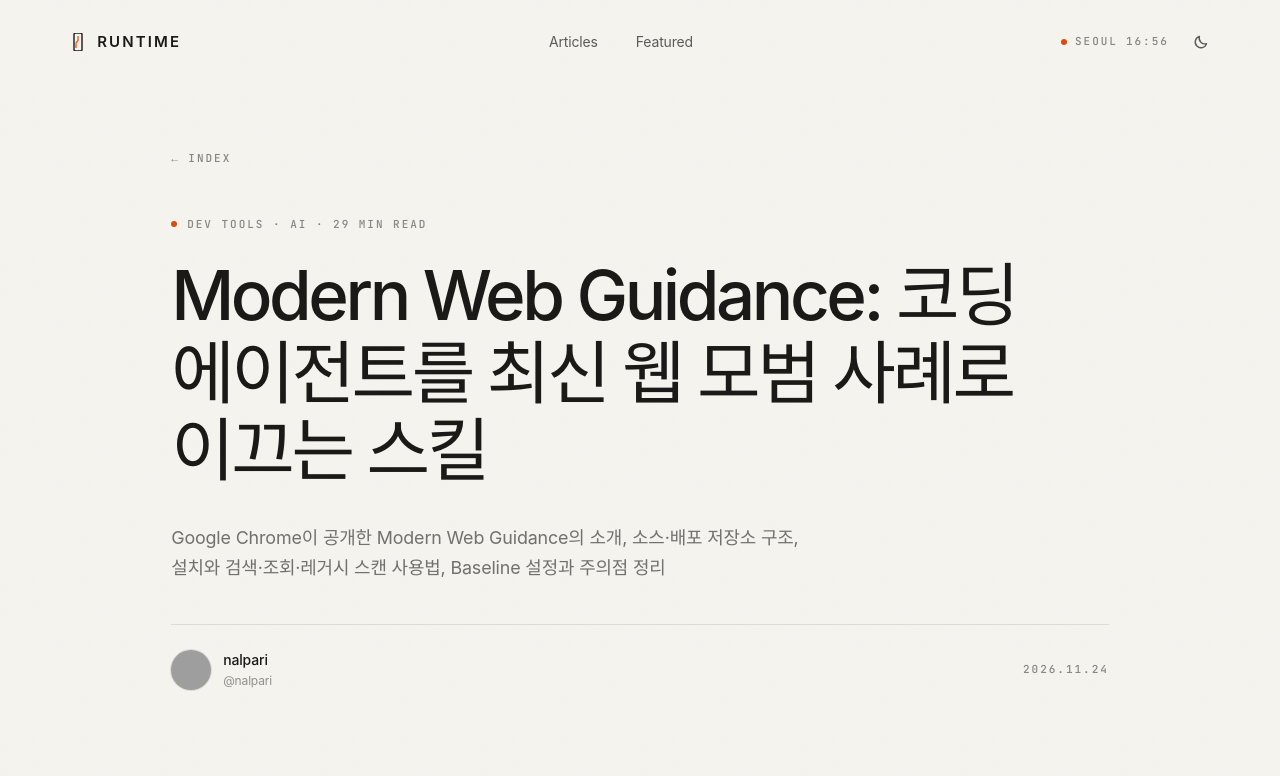
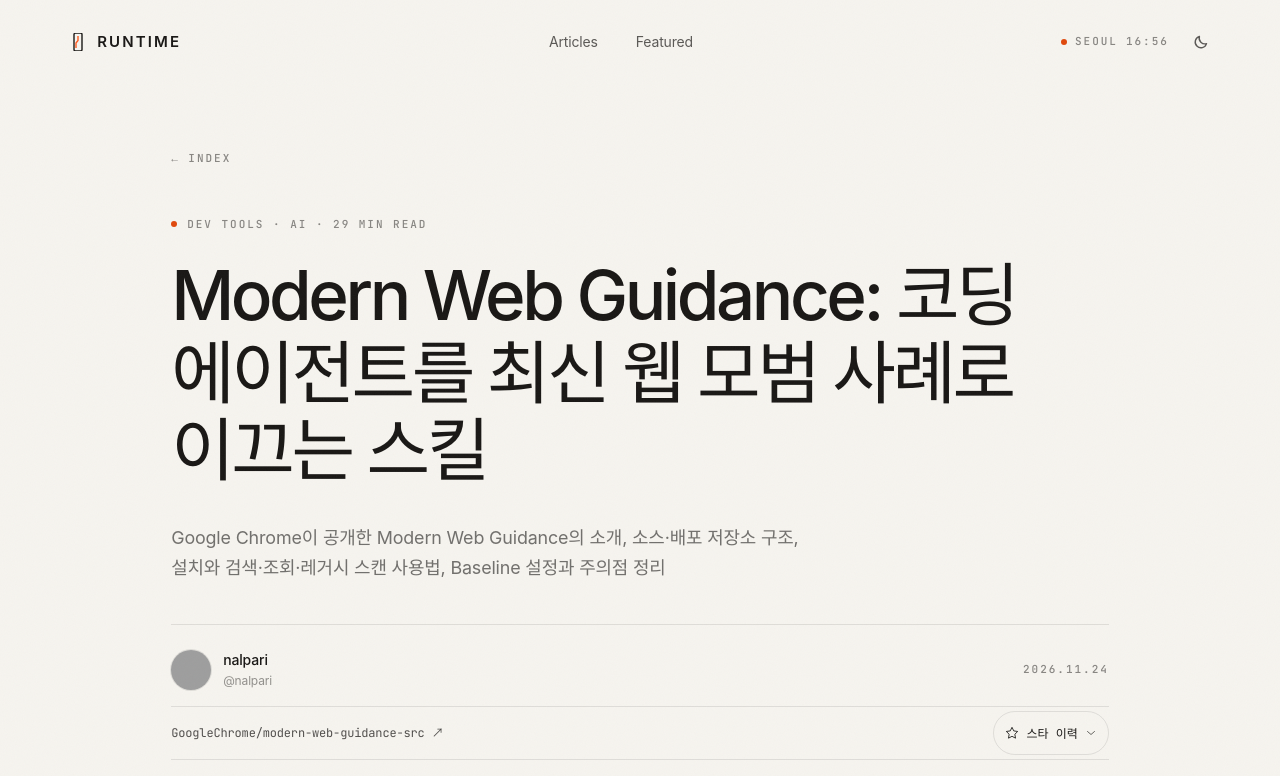
Before and after one commit to nalpari/tech-blog-motionsite, an Astro site: page /posts/modern-web-guidance in a window 1280 px wide. Shown: the top 776 px of the page. Built offline with nearby package versions, Linux system fonts and the light colour scheme; Astro itself is replaced by a stand-in of ours; no server answers; grey boxes are pictures that could not be loaded; a web font is replaced by a local one.

Commit message:
chore: Modern Web Guidance 글에 저장소 정보 추가

```diff
--- a/src/content/posts/modern-web-guidance.md
+++ b/src/content/posts/modern-web-guidance.md
@@ -5,6 +5,7 @@ date: 2026-11-24T16:01:36+09:00
 tags: ["Dev tools", "AI"]
 cover: "https://devgrr.s3.ap-northeast-2.amazonaws.com/blog-assets/post-images/modern-web-guidance.png"
 featured: false
+repository: "GoogleChrome/modern-web-guidance-src"
 ---
 
 코딩 에이전트에게 모달, 툴팁, 이미지 최적화 같은 웹 UI 작업을 시키면, 이미 브라우저가 기본으로 제공하는 API가 있는데도 오래된 패턴의 무거운 JavaScript를 짜는 일이 잦습니다. 학습 데이터에 레거시 코드가 워낙 많아서, 모델이 API 이름 정도는 알아도 실제 프로덕션에 쓸 만한 최신 구현 패턴은 밀도가 부족한 경우가 많습니다.
```
